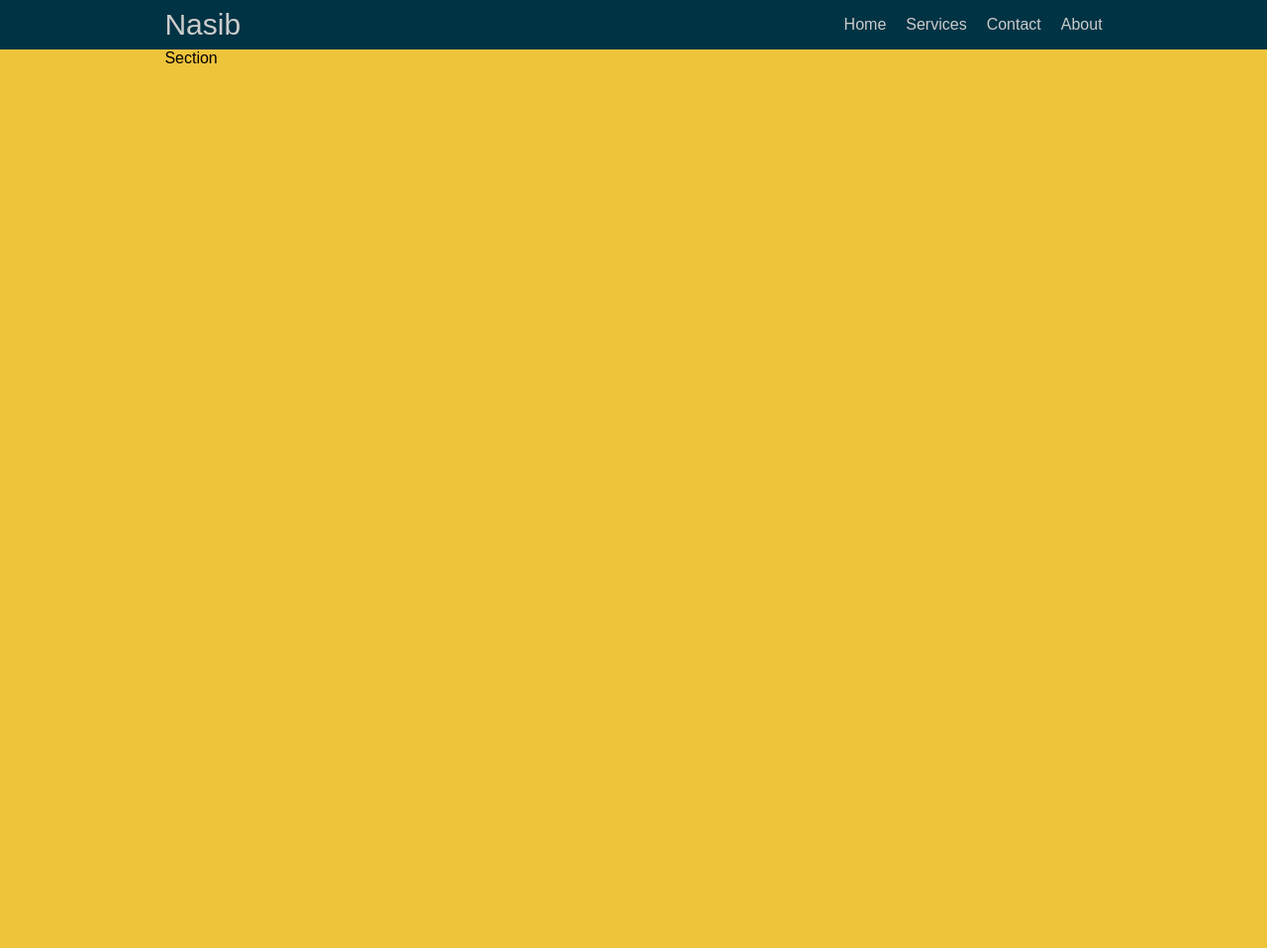
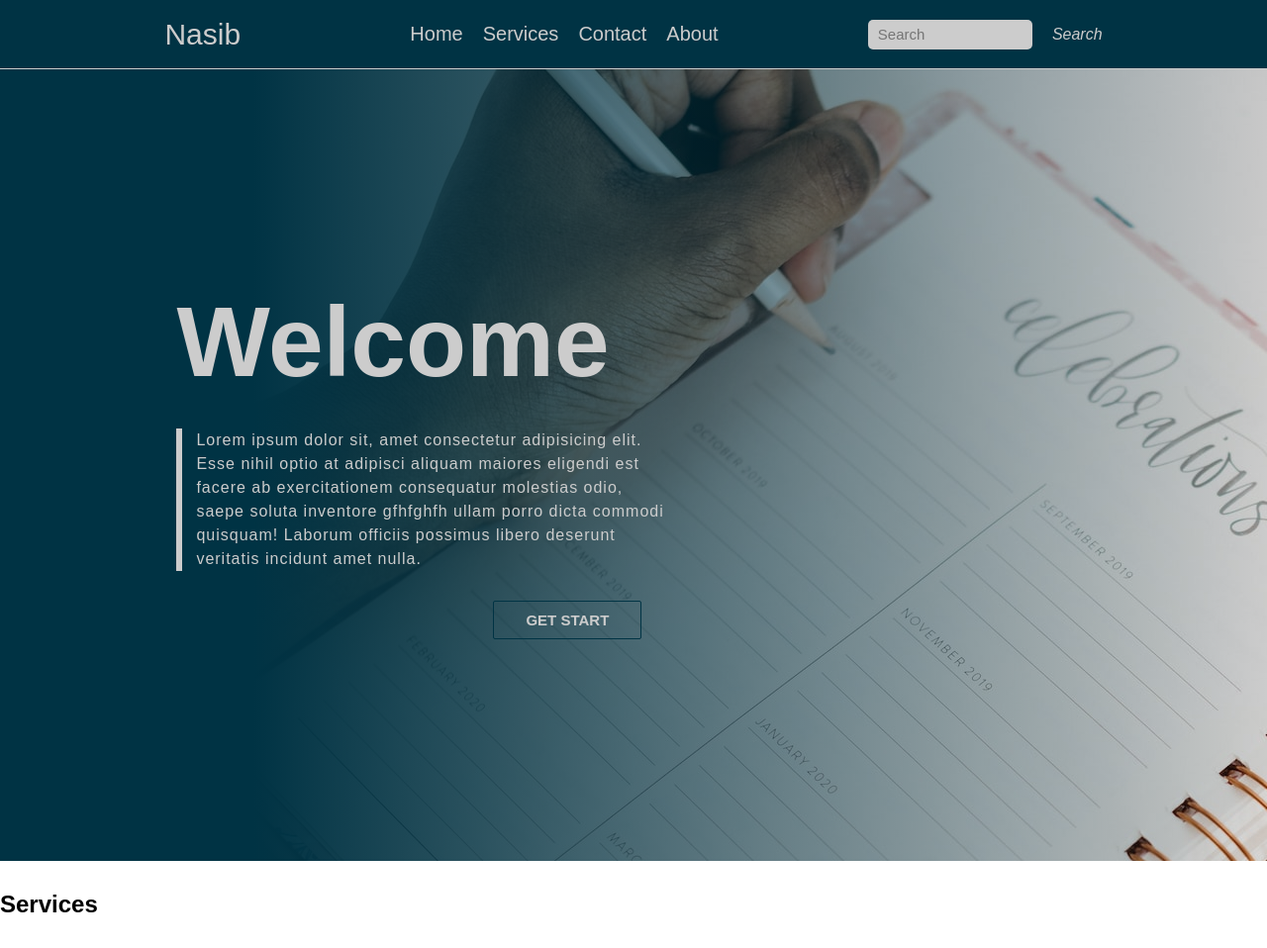
Before and after one commit to nasib-saleh/Template-One, a plain HTML site: page index.html in a window 1280 px wide. Shown: the whole page at 99% size. Before the commit the page ends 800 px from the top, so only its background shows below. Drawn offline with Linux system fonts and the light colour scheme.

Commit message:
create Hero Section

```diff
--- a/index.html
+++ b/index.html
@@ -18,6 +18,10 @@
 					<li><a href="#">About</a></li>
 				</ul>
 			</nav>
+			<div class="search-form">
+				<input type="text" placeholder="Search" id="search" />
+				<label for="search"><i>Search</i></label>
+			</div>
 			<div class="menu-btn">
 				<span></span>
 				<span></span>
@@ -26,8 +30,23 @@
 		</header>
 		<!-- //////////// Header //////////// -->
 		<!-- //////////// Hero Section //////////// -->
-		<section>
-			<div class="container">Section</div>
+		<section class="hero">
+			<div class="container">
+				<div class="content">
+					<h1>Welcome</h1>
+					<p>
+						Lorem ipsum dolor sit, amet consectetur adipisicing elit. Esse nihil
+						optio at adipisci aliquam maiores eligendi est facere ab
+						exercitationem consequatur molestias odio, saepe soluta inventore
+						gfhfghfh ullam porro dicta commodi quisquam! Laborum officiis
+						possimus libero deserunt veritatis incidunt amet nulla.
+					</p>
+					<button>GET START</button>
+				</div>
+			</div>
+		</section>
+		<section class="services">
+			<h1 class="heading-title">Services</h1>
 		</section>
 	</body>
 </html>
--- a/style.css
+++ b/style.css
@@ -11,13 +11,16 @@
 	padding: 0;
 	list-style: none;
 }
-
+section {
+	padding: 30px 0;
+	width: 100%;
+}
 a {
 	text-decoration: none;
 }
 
 body {
-	background-color: var(--altColor);
+	/* background-color: var(--altColor); */
 	font-family: "poppins", sans-serif;
 	overflow: hidden;
 }
@@ -29,16 +32,52 @@ body {
 
 header {
 	width: 100%;
-	height: 50px;
+	height: 70px;
 	display: flex;
 	align-items: center;
 	justify-content: space-between;
 	background-color: var(--mainColor);
 	padding: 15px 13%;
 	position: relative;
+	border-bottom: 1px solid var(--textColor);
 	.logo a{
 		color: var(--textColor);
 		font-size: 30px;
+	}
+	nav ul {
+		display: flex;
+		align-items: center;
+		li {
+			margin-left: 20px;
+			a {
+				color: var(--textColor);
+				transition: var(--transition);
+				font-size: 20px;
+				&:hover {
+					color: var(--altColor);
+				}
+			}
+		}
+	}
+	.search-form {
+		width: 25%;
+		display: flex;
+		align-items: center;
+		input {
+			height: 30px;
+			padding: 10px;
+			border-radius: 5px;
+			border: none;
+			outline: none;
+			font-size: 15px;
+			width: 100%;
+			background-color: var(--textColor);
+		}
+		label {
+			margin-left: 20px;
+			color: var(--textColor);
+			cursor: pointer;
+		}
 	}
 	.menu-btn {
 		width: 30px;
@@ -56,6 +95,86 @@ header {
 		}
 	}
 }
+
+/* ------ End Header ------ */
+
+/* ------ Start Hero Section  ------ */
+.hero {
+	background: url(/img/tasks.jpg);
+	height: 100vh;
+	object-fit: cover;
+	position: relative;
+	&::after {
+		content: "";
+		position: absolute;
+		inset: 0;
+		background-image: linear-gradient(90deg , var(--mainColor) 20% ,var(--mainColor) 10%, rgba(0,0,0, 0.1));
+		z-index: 1;
+	}
+	.content {
+		position: absolute;
+		top: 50%;
+		transform: translateY(-50%);
+		z-index: 10;
+		max-width: 500px;
+		margin: 12px;
+		h1 {
+			position: relative;
+			color: var(--textColor);
+			font-size: 100px;
+			margin-bottom: 30px;
+		}
+		p {
+			color: var(--textColor);
+			width: 100%;
+			line-height: 1.5;
+			position: relative;
+			padding-left: 20px;
+			letter-spacing:1px;
+			&::before {
+				content: "";
+				position: absolute;
+				top: 0;
+				left: 0;
+				width: 6px;
+				height: 100%;
+				background-color: var(--textColor);
+				font-weight: normal;
+
+			}
+		}
+		button {
+			color: var(--textColor);
+			background-color: transparent;
+			border: 1px solid var(--mainColor);
+			width: 150px;
+			/* height: 35px; */
+			padding: 10px 20px;
+			margin: 30px;
+			font-size: 15px;
+			float: right;
+			cursor: pointer;
+			text-transform: uppercase;
+			font-weight: bold;
+			border-radius: 2px;
+		}
+	}
+
+}
+
+/* ------- End Hero Section  ------- */
+
+/* ------- Start Services Section  ------- */
+
+.services {
+
+}
+
+/* ------- End Services Section  ------- */
+
+
+
+
 @media (max-width: 767px) {
 	header {
 		padding: 15px 8%;
@@ -84,23 +203,23 @@ header {
 			}
 		}
 	}
-}
-/* --------- media Query ----------- */
-@media (min-width: 767px) {
-	header nav ul {
-		display: flex;
-		align-items: center;
-		li {
-			margin-left: 20px;
-			a {
-				color: var(--textColor);
-				transition: var(--transition);
-				&:hover {
-					color: var(--altColor);
-				}
+	.container {
+		padding: 0 8%;
+	}
+	.hero {
+		.content{
+			h1 {
+				font-size: 70px;
+				text-align: center;
+			}
+			p {
+				height: auto;
 			}
 		}
 	}
+}
+/* --------- media Query ----------- */
+@media (min-width: 768px) {
 	header .menu-btn {
 		display: none;
 	}
```
Also changed, not shown: img/tasks.jpg (added).
